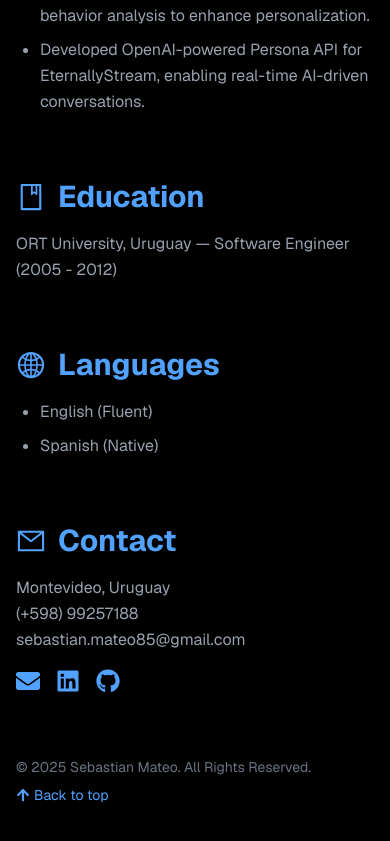
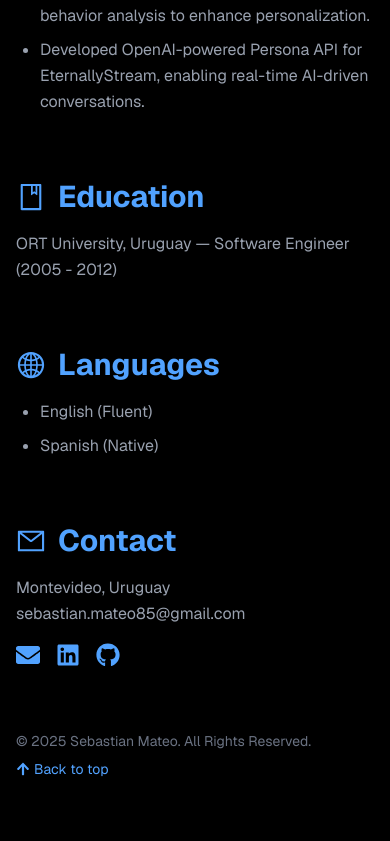
Before and after one commit to sebamateo/sebastian_portfolio, a Next.js app: page / in a window 390 px wide. Shown: the part 3533-4374 px from the top of the page. Built offline with nearby package versions, Linux system fonts and the light colour scheme.

Commit message:
remove phone

```diff
--- a/src/app/page.tsx
+++ b/src/app/page.tsx
@@ -273,7 +273,7 @@ export default function Home() {
                     <h2 className="text-3xl sm:text-4xl md:text-5xl font-bold text-blue-400 flex items-center gap-3">
                         <AiOutlineMail className="text-3xl sm:text-4xl md:text-5xl"/> Contact
                     </h2>
-                    <p className="text-gray-400 mt-4 sm:mt-6 text-base sm:text-lg md:text-xl leading-relaxed">Montevideo, Uruguay <br/> (+598) 99257188 <br/> sebastian.mateo85@gmail.com</p>
+                    <p className="text-gray-400 mt-4 sm:mt-6 text-base sm:text-lg md:text-xl leading-relaxed">Montevideo, Uruguay <br/> sebastian.mateo85@gmail.com</p>
                     <div className="flex space-x-4 sm:space-x-8 mt-4 sm:mt-6">
                         <a href="mailto:sebastian.mateo85@gmail.com" className="text-2xl sm:text-3xl text-blue-400 hover:text-blue-300"><FaEnvelope/></a>
                         <a href="https://www.linkedin.com/in/sebastian-mateo-horta" className="text-2xl sm:text-3xl text-blue-400 hover:text-blue-300"><FaLinkedin/></a>
```
